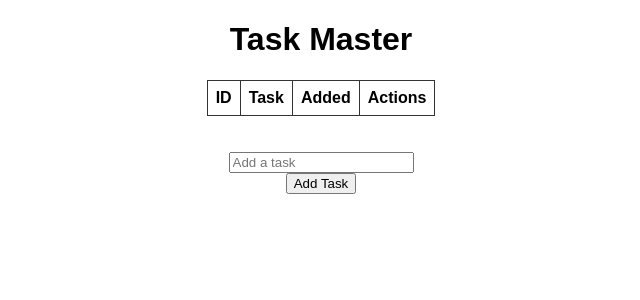
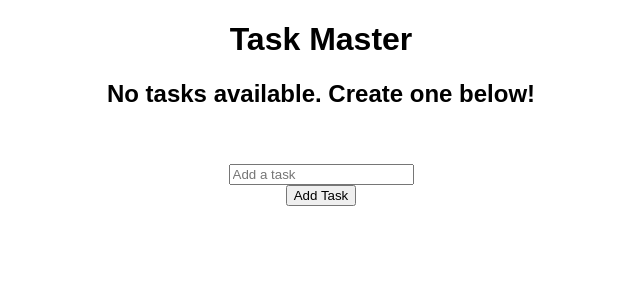
Before and after one commit to angadsahni93/Flask-plotly-project, a Flask app: page / in a window 1280 px wide. Shown: the top 300 px of the page, without its empty margins (319-959 px from the left). Run offline with Flask 3, Linux system fonts and the light colour scheme; lists and menus that the app fills with data are empty.

Commit message:
index update; if empty, prompted.

```diff
--- a/static/css/main.css
+++ b/static/css/main.css
@@ -7,7 +7,7 @@ body {
     text-align: center;
 }
 
-h1 {
+h1, h2 {
     text-align: center;
 }
 
--- a/templates/index.html
+++ b/templates/index.html
@@ -7,6 +7,10 @@
 {% block body %}
 <div class="content">
     <h1>Task Master</h1>
+  {% if tasks|length < 1 %}
+    <h2>No tasks available. Create one below!</h2>
+
+  {% else %}
 
     <table>
         <tr>
@@ -31,6 +35,7 @@
           </tr>
         {%endfor%}{# Ends the For-Loop. #}
 </table>
+{%endif%}{# Ends the If-Else statement. #}
 
 <form action="/" method="POST"> <!-- action = URL to send form to: in this case "/" is defined as index.html in app.py; method = how to send it, POST sends data. -->
     <br>
```
Also changed, not shown: templates/delete.html (added).
